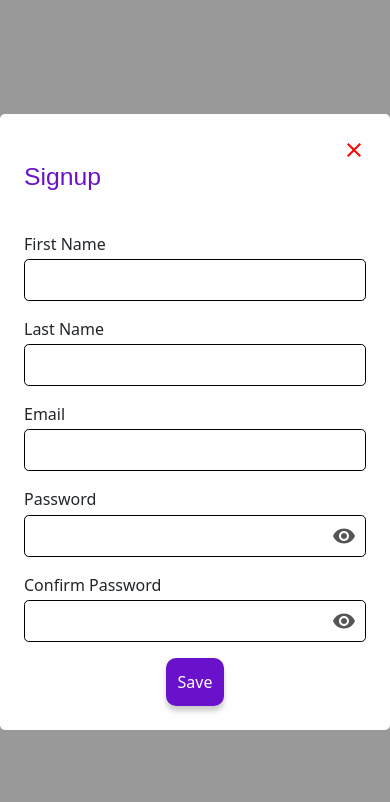
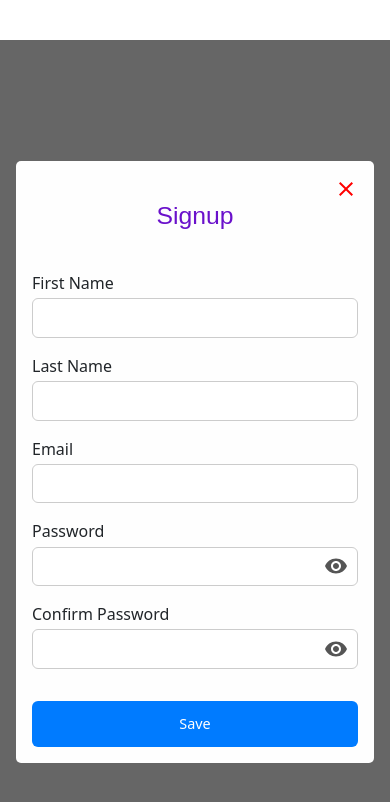
Before and after one commit to furebo/gskibyagira-frontend, a React (Create React App) app in the folder lmisapp/: page /signup in a window 390 px wide. Shown: the top 802 px of the page. Built offline with nearby package versions, Linux system fonts and the light colour scheme; no server answers.

Commit message:
fixed the form responsivness

```diff
--- a/lmisapp/src/Compontents/ModelSignup/index.css
+++ b/lmisapp/src/Compontents/ModelSignup/index.css
@@ -6,40 +6,41 @@
 
 .signup-model-container {
   position: fixed;
-  z-index: 1;
-  top: 0;
+  top: 40px;
   left: 0;
   width: 100%;
   height: 100%;
+  background-color: rgba(0, 0, 0, 0.6);
   display: flex;
   justify-content: center;
   align-items: center;
-  background-color: rgba(0, 0, 0, 0.4);
-  transition: opacity 2s;
+  z-index: 999;
+  padding: 1rem;
+  box-sizing: border-box;
 }
 
 .signup-model {
   border-radius: 5px;
   padding: 1.5rem;
   background-color: rgb(254, 254, 254);
-  width: 25em;
+  max-width: 500px;
+  width: 100%;
+  height:auto
 }
 
 .signup-form-group {
   display: flex;
   flex-direction: column;
-  margin-bottom: 1rem;
-  width: 100%;
+  margin-bottom: 1rem
 }
 
 /* Ensure all input fields have the same width */
-.signup-form-group input,
-.signup-form-group select {
-  border: 1px solid black;
-  border-radius: 0.3rem;
+.signup-form-group input {
+  width: 100%;
   padding: 0.5rem;
+  border: 1px solid #ccc;
+  border-radius: 6px;
   font-size: 1rem;
-  width: 100%;
 }
 
 /* Label spacing */
@@ -60,17 +61,16 @@
 
 /* Signup button */
 .signup_btn {
-  display: block;
-  margin: auto;
+  width: 100%;
+  padding: 0.75rem;
+  font-size: 1rem;
+  border: none;
+  border-radius: 6px;
+  background-color: #007bff;
+  color: white;
+  cursor: pointer;
   margin-top: 1rem;
-  border: none;
-  background-color: #6a11cb;
-  color: #fff;
-  padding: 0.75rem;
-  border-radius: 10px;
-  cursor: pointer;
-  box-shadow: 0px 5px 5px #ccc;
-  transition: background-color 0.3s;
+  transition: background 0.3s ease;
 }
 
 .signup-model form h2 {
@@ -119,3 +119,160 @@
   color: #555;
   z-index: 1;
 }
+form h2 {
+  margin-bottom: 1rem;
+  text-align: center;
+}
+
+@media (max-width: 540px) {
+  .signup-model {
+    padding: 1rem;
+  }
+
+  .signup-form-group input {
+    font-size: 0.9rem;
+  }
+
+  .signup_btn {
+    font-size: 0.9rem;
+  }
+  form h2 {
+    margin-bottom: 0.2rem;
+  }
+}
+/* .signup-model-container {
+  position: fixed;
+  top: 40px;
+  left: 0;
+  width: 100%;
+  height: 100%;
+  background-color: rgba(0, 0, 0, 0.6);
+  display: flex;
+  justify-content: center;
+  align-items: center;
+  z-index: 999;
+  padding: 1rem;
+  box-sizing: border-box;
+}
+
+.signup-model {
+  position: relative;
+  background: #fff;
+  padding: 2rem;
+  border-radius: 10px;
+  max-width: 500px;
+  width: 100%;
+  margin: auto;
+}
+
+.signup-model .closee {
+  position: absolute;
+  top: 25px;
+  right: 16px;
+}
+
+form h2 {
+  margin-bottom: 1rem;
+  text-align: center;
+}
+
+.signup-form-group {
+  display: flex;
+  flex-direction: column;
+  margin-bottom: 1rem;
+}
+
+.signup-form-group label {
+  font-weight: 500;
+  margin-bottom: 0.5rem;
+}
+
+.signup-form-group input {
+  width: 100%;
+  padding: 0.5rem;
+  border: 1px solid #ccc;
+  border-radius: 6px;
+  font-size: 1rem;
+}
+
+.password-toggle-wrapper {
+  display: flex;
+  align-items: center;
+  position: relative;
+}
+
+.password-toggle-wrapper input {
+  width: 100%;
+  padding-right: 2.5rem;
+}
+
+.icon-button {
+  position: absolute;
+  right: 0.25rem;
+  top: 50%;
+  transform: translateY(-50%);
+}
+
+.signup_btn {
+  width: 100%;
+  padding: 0.75rem;
+  font-size: 1rem;
+  border: none;
+  border-radius: 6px;
+  background-color: #007bff;
+  color: white;
+  cursor: pointer;
+  margin-top: 1rem;
+  transition: background 0.3s ease;
+}
+
+.signup_btn:disabled {
+  background-color: #999;
+}
+
+.signup_btn:hover:not(:disabled) {
+  background-color: #0056b3;
+}
+
+.error {
+  color: red;
+  margin-top: 0.5rem;
+  font-size: 0.9rem;
+  text-align: center;
+}
+
+.input-with-icon {
+  position: relative;
+  display: flex;
+  align-items: center;
+}
+
+.input-with-icon input {
+  width: 100%;
+  padding-right: 20px;
+  padding: 0.5rem;
+  border-radius: 6px;
+  border: 1px solid #ccc;
+}
+
+.icon-buttonn {
+  position: absolute;
+  right: 0rem;
+  top: 20px;
+  transform: translateY(-50%);
+  padding: 0;
+}
+
+@media (max-width: 480px) {
+  .signup-model {
+    padding: 1rem;
+  }
+
+  .signup-form-group input {
+    font-size: 0.9rem;
+  }
+
+  .signup_btn {
+    font-size: 0.9rem;
+  }
+} */
```
Also changed, not shown: lmisapp/src/Compontents/ModelLogin/index.css (line endings or trailing spaces), lmisapp/src/Compontents/ModelLogin/index.js (line endings or trailing spaces), lmisapp/src/Compontents/ModelSignup/index.js (line endings or trailing spaces).
